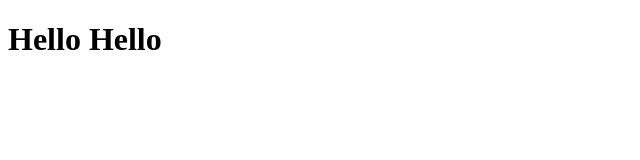
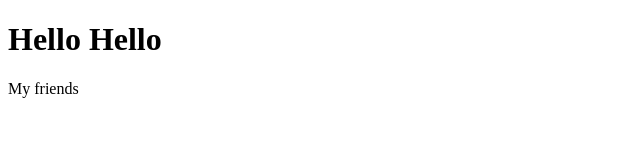
Before and after one commit to arnaut23/learn1, a plain HTML site: page index.html in a window 1280 px wide. Shown: the full height of the page, 0-640 px from the left. Drawn offline with Linux system fonts and the light colour scheme.

Commit message:
Update index.html

```diff
--- a/index.html
+++ b/index.html
@@ -8,5 +8,6 @@
 
 <body>
     <h1>Hello Hello</h1>
+	<p>My friends</p>
 </body>
 </html>
```
